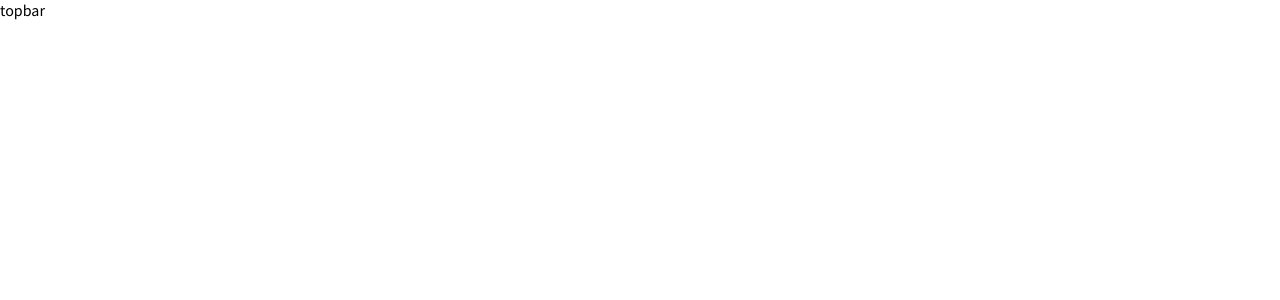
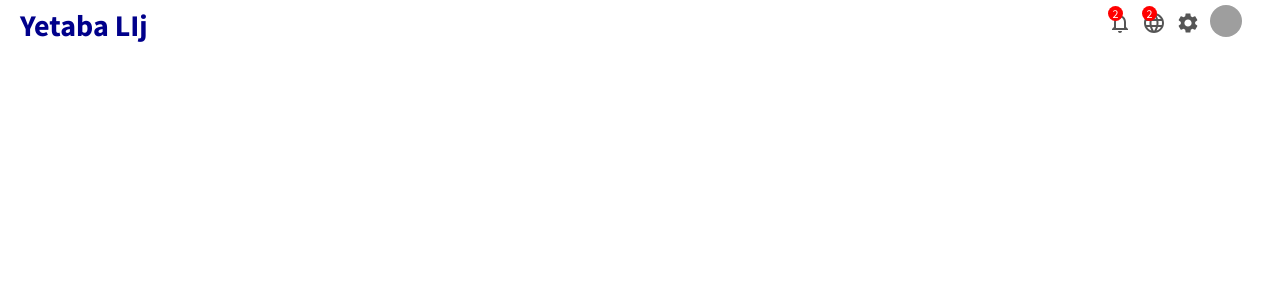
Before and after one commit to yetabalij/react-admin-dashboard, a React (Create React App) app in the folder react-admin-dashboard/: page / in a window 1280 px wide. Shown: the top 300 px of the page. Built offline with nearby package versions, Linux system fonts and the light colour scheme; grey boxes are pictures that could not be loaded.

Commit message:
Topbar component is completed

```diff
--- a/react-admin-dashboard/src/components/topbar/Topbar.jsx
+++ b/react-admin-dashboard/src/components/topbar/Topbar.jsx
@@ -1,9 +1,92 @@
 import React from "react";
+import styled from "styled-components";
+import { NotificationsNone, Language, Settings } from "@material-ui/icons";
+import eravatar from "../../images/avator.jpg";
 
 export const Topbar = () => {
+  const TopBar = styled.div`
+    width: 100%;
+    height: 50px;
+    backgroud-colore: white;
+    position: sticky;
+    top: 0;
+    z-index: 999;
+  `;
+  const TopBarWrapper = styled.div`
+    height: 100%;
+    padding: 0px 20px;
+    display: flex;
+    align-items: center;
+    justify-content: space-between;
+  `;
+  const TopLeft = styled.div``;
+  const TopRight = styled.div`
+    display: flex;
+    align-items: center;
+  `;
+  const Logo = styled.span`
+    font-weight: bold;
+    font-size: 30px;
+    color: darkblue;
+    cursor: pointer;
+  `;
+  const TopBarIconContainer = styled.div`
+    position: relative;
+    cursor: pointer;
+    margin-right: 10px;
+    color: #555;
+  `;
+  const TopIconBag = styled.span`
+    width: 15px;
+    height: 15px;
+    position: absolute;
+    top: -5px;
+    right: 0x;
+    background-color: red;
+    color: white;
+    border-radius: 50%;
+    display: flex;
+    align-items: center;
+    justify-content: center;
+    font-size: 12px;
+  `;
+  const AvatorContainer = styled.div`
+    height: 40px;
+    width: 40px;
+    border-radius: 50%;
+  `;
+  const AvatorImage = styled.img`
+    width: 80%;
+    height: 80%;
+    border-radius: 50%;
+  `;
   return (
     <div>
-      <p>topbar</p>
+      <TopBar>
+        <TopBarWrapper>
+          <TopLeft>
+            <Logo>Yetaba LIj</Logo>
+          </TopLeft>
+          <TopRight>
+            <TopBarIconContainer>
+              <NotificationsNone />
+              <TopIconBag>2</TopIconBag>
+            </TopBarIconContainer>
+            <TopBarIconContainer>
+              <Language />
+              <TopIconBag>2</TopIconBag>
+            </TopBarIconContainer>
+            <TopBarIconContainer>
+              <Settings />
+            </TopBarIconContainer>
+            <TopBarIconContainer>
+              <AvatorContainer>
+                <AvatorImage src={eravatar} />
+              </AvatorContainer>
+            </TopBarIconContainer>
+          </TopRight>
+        </TopBarWrapper>
+      </TopBar>
     </div>
   );
 };
```
